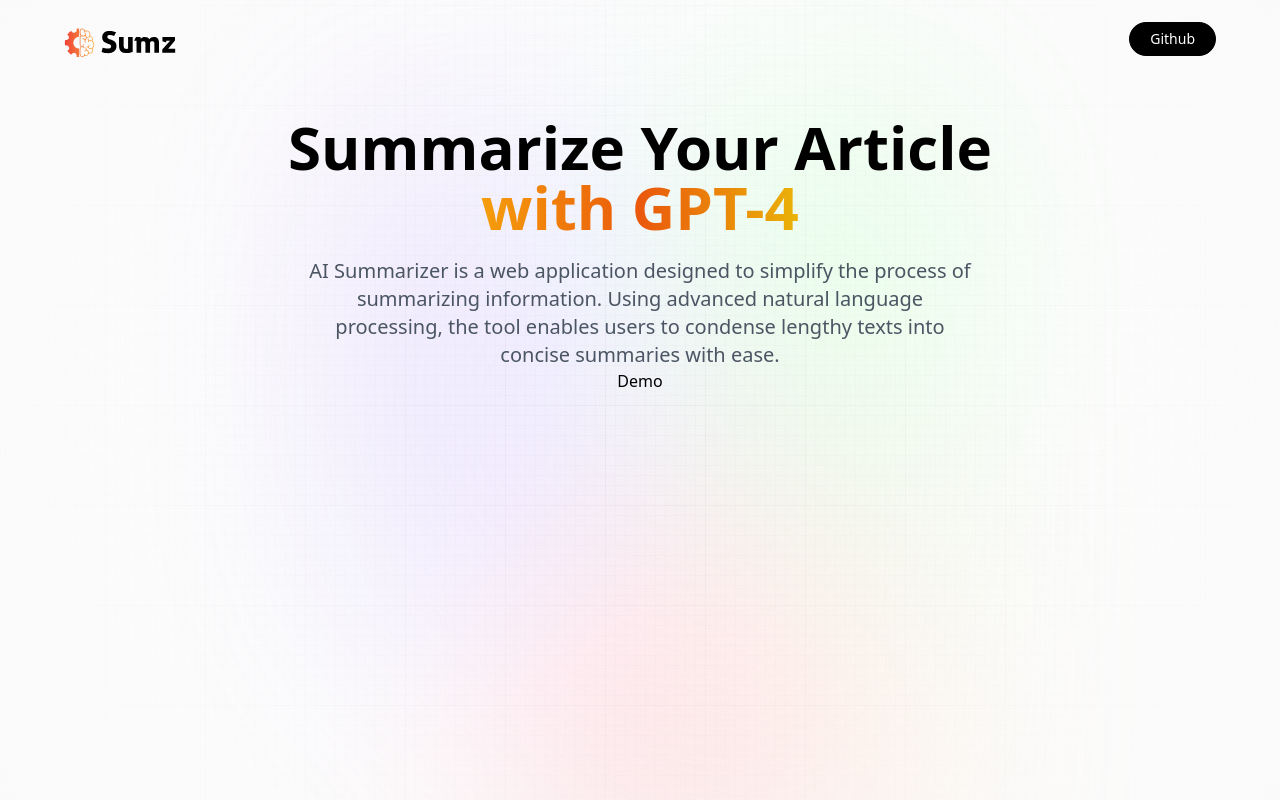
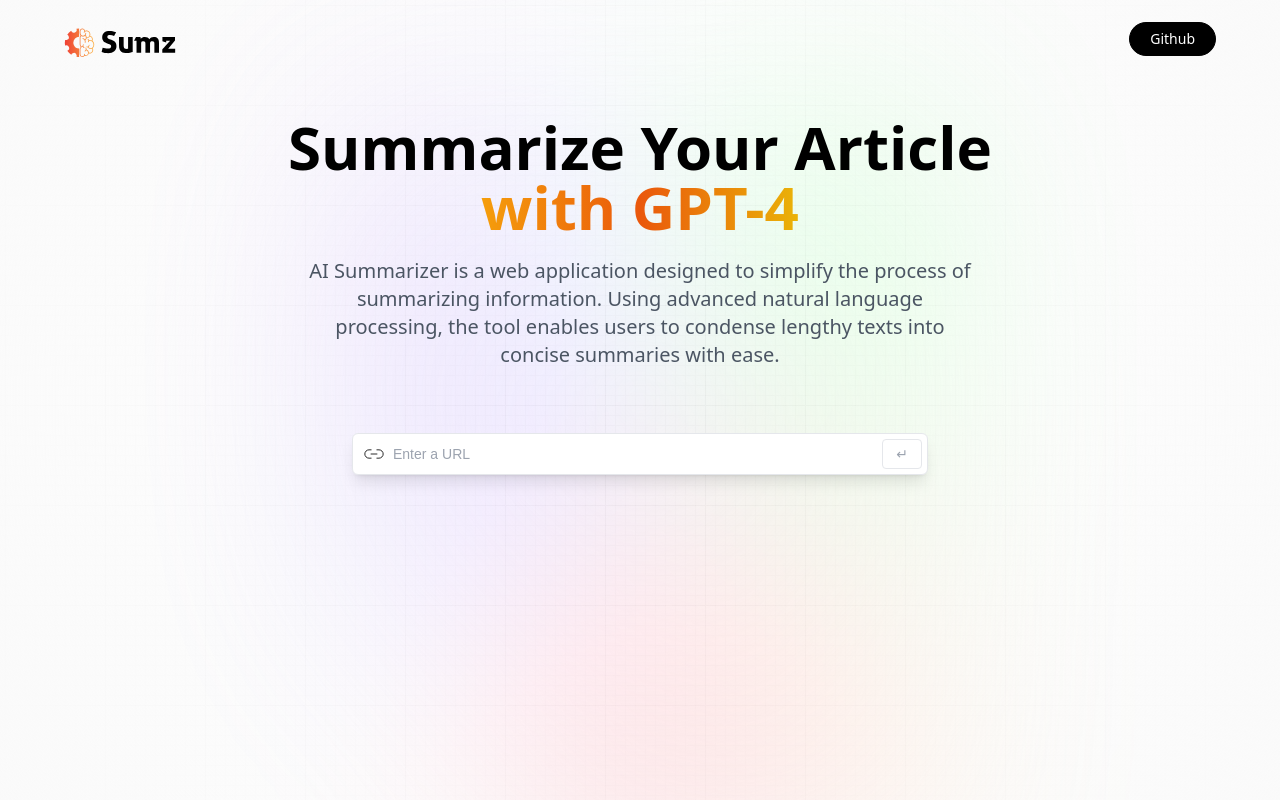
Before and after one commit to dedywira/ai_summarizer, a React (Vite) app: page / in a window 1280 px wide. Built offline with nearby package versions, Linux system fonts and the light colour scheme; a web font is replaced by a local one.

Commit message:
Created Demo Section
Update:
Demo.jsx

```diff
--- a/src/components/Demo.jsx
+++ b/src/components/Demo.jsx
@@ -1,8 +1,35 @@
-import React from 'react'
+import {useState, useEffect} from 'react';
+import {copy, linkIcon, loader, tick} from '../assets'
 
 const Demo = () => {
   return (
-    <div>Demo</div>
+    <section className='mt-16 w-full max-w-xl'>
+      <div className='flex flex-col w-full gap-2'>
+        <form
+          className='relative flex justify-center items-center'
+          onSubmit={() => {}}
+        >
+          <img
+            src={linkIcon}
+            alt='link'
+            className='absolute my-2 left-0 ml-3 w-5'
+          />
+
+          <input
+            type='url'
+            placeholder='Enter a URL'
+            value=''
+            onChange={() => {}}
+            required
+            className='url_input peer'
+          />
+
+          <button className='submit_btn peer-focus:border-gray-700 peer-focus:text-gray-700' type='submit'>
+            ↵
+          </button>
+        </form>
+      </div>
+    </section>
   )
 }
 
```
